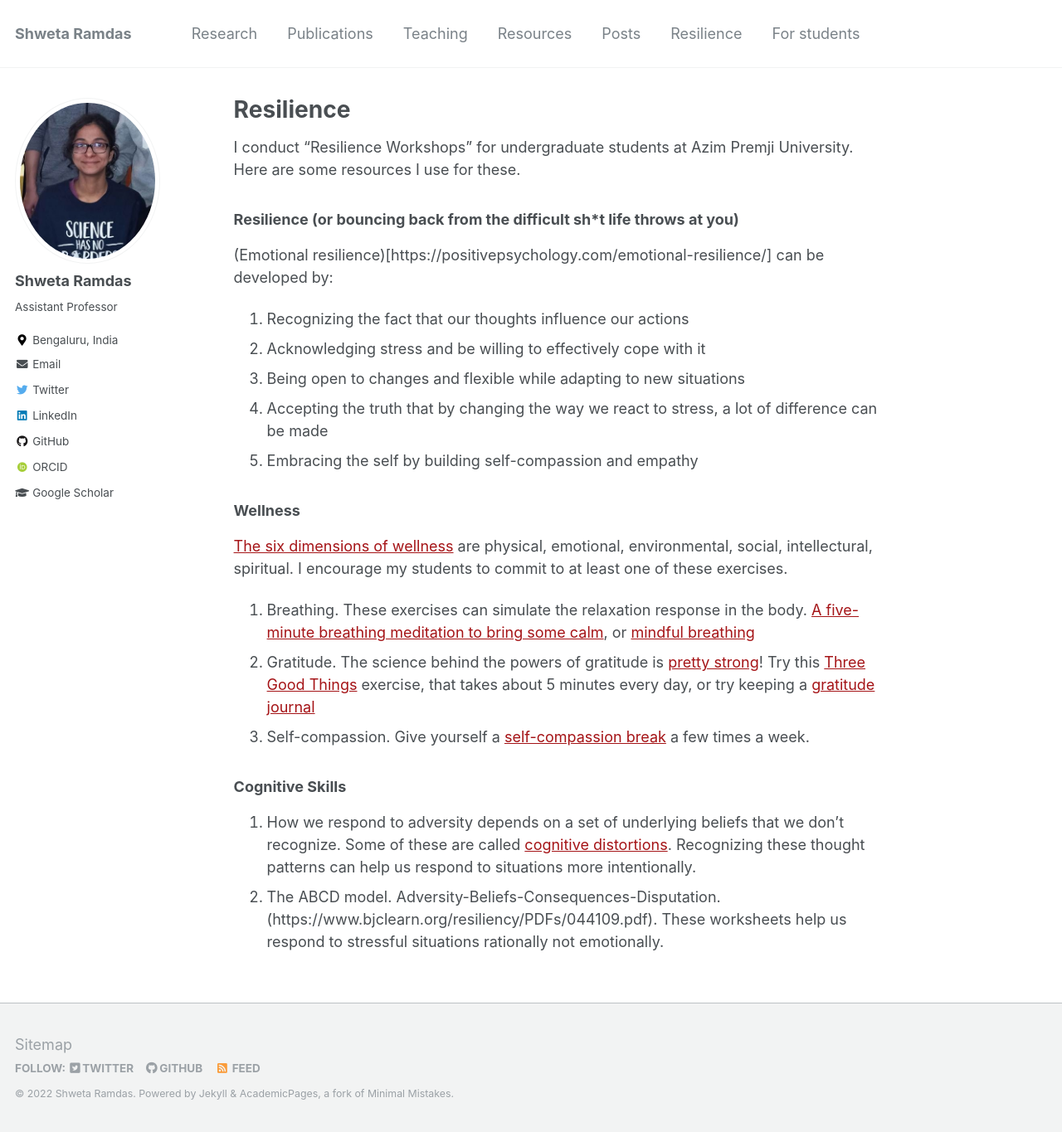
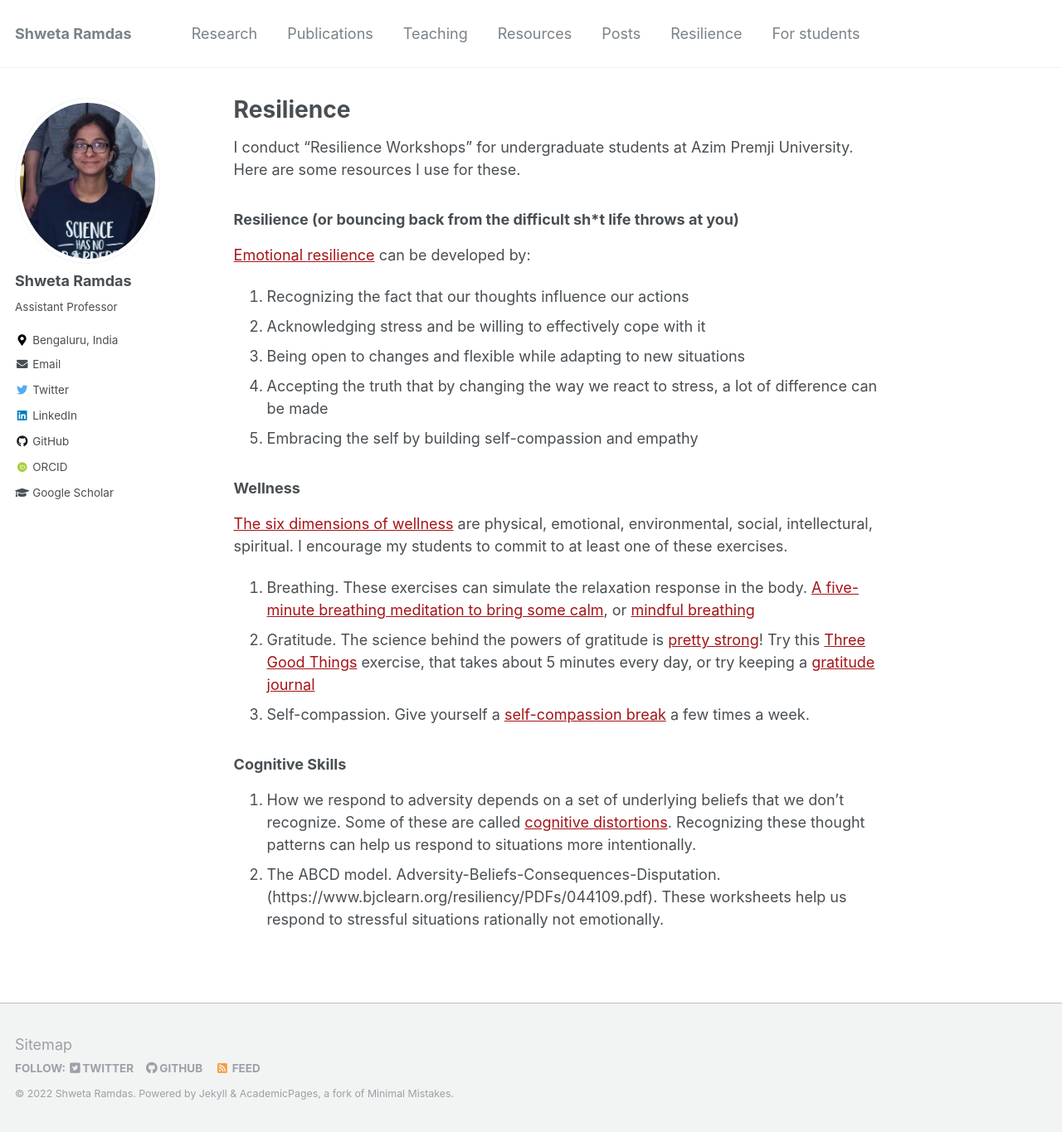
Before and after one commit to shwetaramdas/shwetaramdas.github.io, a Jekyll site: the page built from _pages/resilience.md, in a window 1280 px wide and 1365 px high. Shown: the whole window at 83% size. Built offline with Jekyll 4.4.1, drawn with Linux system fonts in a browser that asks for light colours; some web fonts are replaced.

Commit message:
Update resilience.md

```diff
--- a/_pages/resilience.md
+++ b/_pages/resilience.md
@@ -8,7 +8,7 @@ author_profile: true
 I conduct "Resilience Workshops" for undergraduate students at Azim Premji University. Here are some resources I use for these.
 
 ### Resilience (or bouncing back from the difficult sh\*t life throws at you)
-(Emotional resilience)[https://positivepsychology.com/emotional-resilience/] can be developed by:
+[Emotional resilience](https://positivepsychology.com/emotional-resilience/) can be developed by:
 1. Recognizing the fact that our thoughts influence our actions
 2. Acknowledging stress and be willing to effectively cope with it
 3. Being open to changes and flexible while adapting to new situations
```
